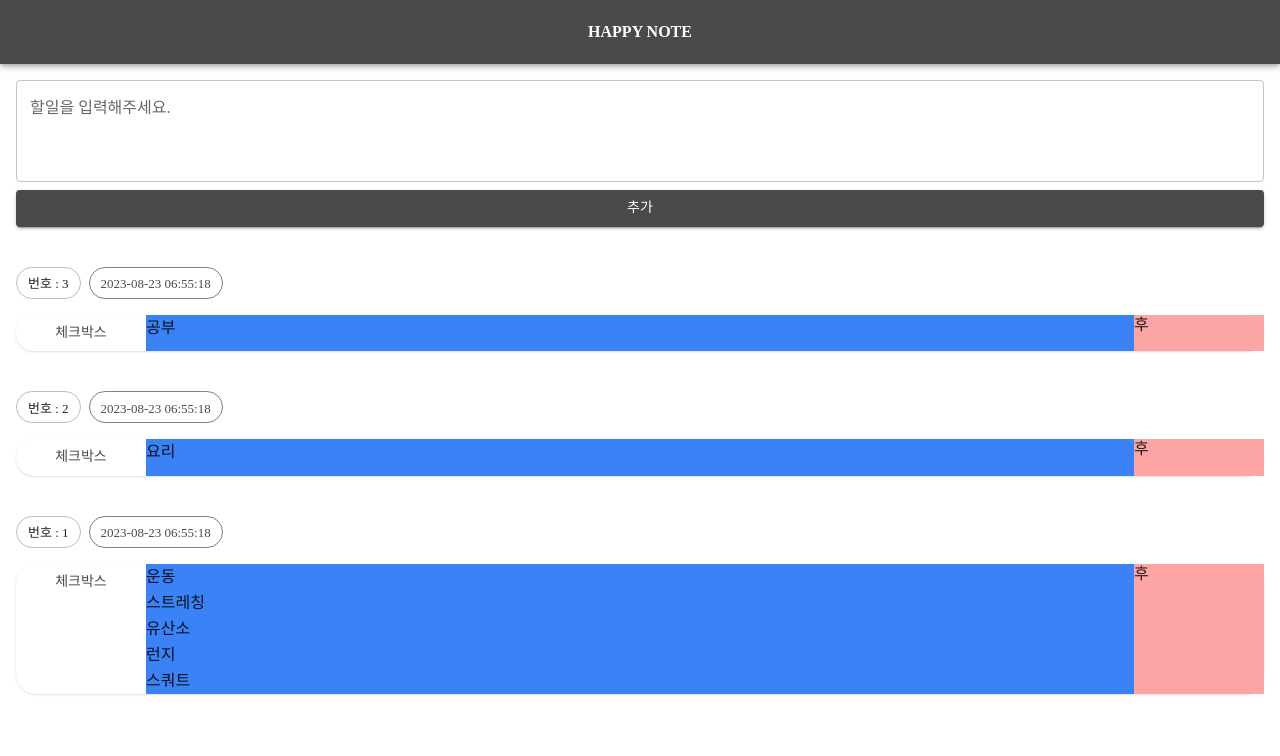
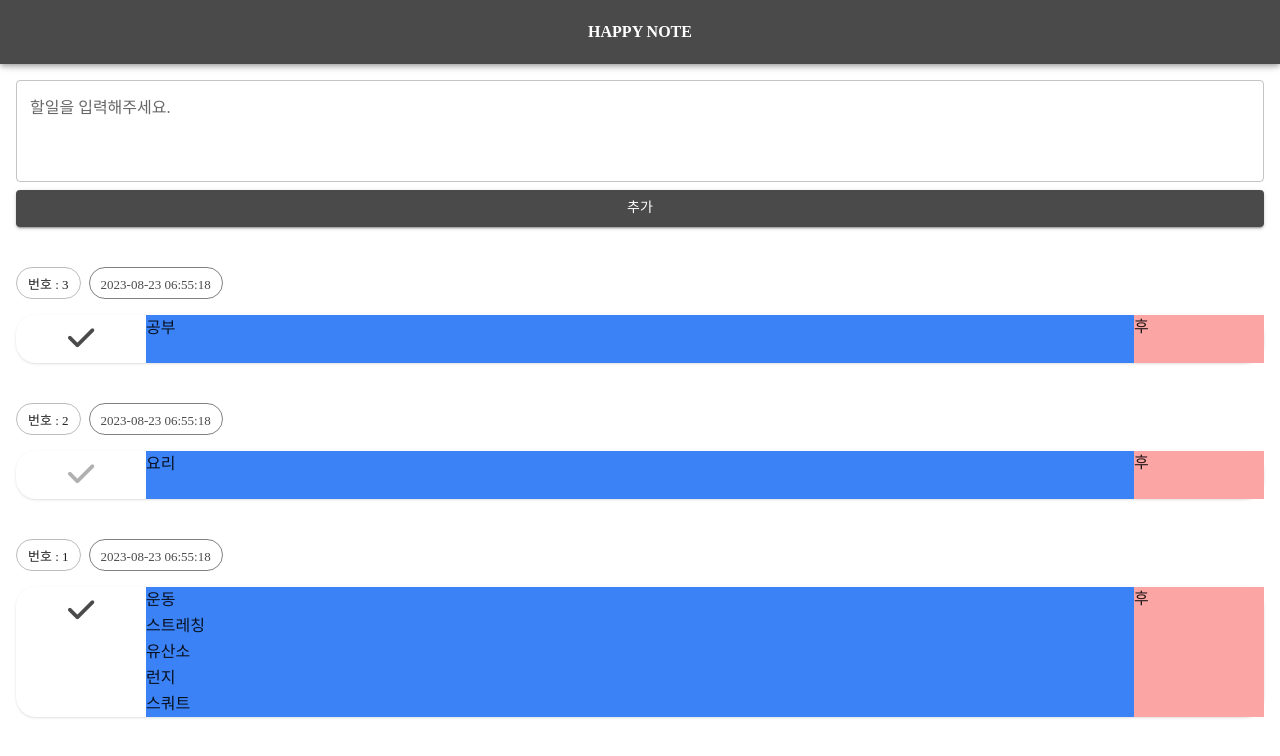
Before and after one commit to NewBean0312/react-test, a React (Create React App) app: page / in a window 1280 px wide. Shown: the top 756 px of the page. Built offline with nearby package versions, Linux system fonts and the light colour scheme; a web font is replaced by a local one.

Commit message:
체크 박스 크기, 체크 색상, 언체크 색상 설정

```diff
--- a/package.json
+++ b/package.json
@@ -10,6 +10,7 @@
     "@testing-library/jest-dom": "^5.16.5",
     "@testing-library/react": "^13.4.0",
     "@testing-library/user-event": "^13.5.0",
+    "classnames": "^2.3.2",
     "react": "^18.2.0",
     "react-dom": "^18.2.0",
     "react-scripts": "5.0.1",
--- a/src/App.js
+++ b/src/App.js
@@ -1,7 +1,6 @@
 import React, { useState, useRef, useEffect } from "react";
 import { AppBar, Box, Button, TextField, Toolbar, Chip } from "@mui/material";
-
-import "./App.css";
+import classNames from "classnames";
 
 function useTodosState() {
   const [todos, setTodos] = useState([]);
@@ -122,7 +121,7 @@ function App({ theme }) {
       </form>
       <div className="mt-4 px-4">
         <ul>
-          {todosState.todos.map((todo) => (
+          {todosState.todos.map((todo, index) => (
             <li key={todo.id} className="mt-10">
               <div className="flex gap-2">
                 <Chip
@@ -139,7 +138,17 @@ function App({ theme }) {
               </div>
               <div className="flex shadow mt-4 rounded-[20px]">
                 <Button className="bg-red-500 w-[130px] flex-shrink-0 !items-start !rounded-[20px_0_0_20px]">
-                  <span>체크박스</span>
+                  <span
+                    className={classNames("text-3xl", {
+                      "text-[color:var(--mui-color-primary-main)]":
+                        index % 2 == 0,
+                    },{
+                      "text-[color:#b0b0b0]":
+                        index % 2 != 0,
+                    })}
+                  >
+                    <i class="fa-solid fa-check"></i>
+                  </span>
                 </Button>
                 <div className="bg-blue-500 whitespace-pre-wrap leading-relaxed hover:text-[color:var(--mui-color-primary-main)] flex-grow">
                   {todo.content}
```
Also changed, not shown: 1 other file (tests, documents, lock files or other folders).
